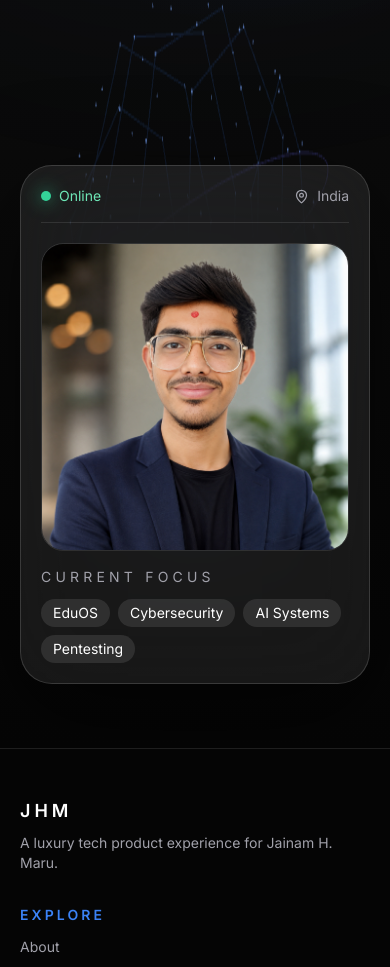
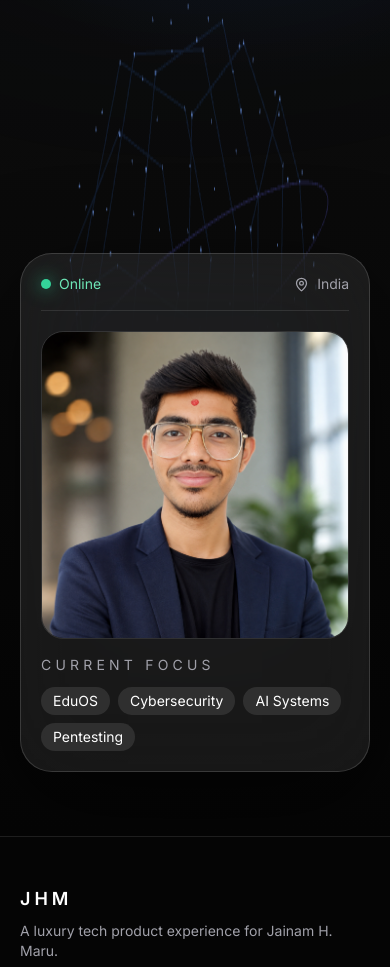
Before and after one commit to Dev9269/portfolio, a React (Vite) app: page / in a window 390 px wide. Shown: the part 831-1798 px from the top of the page. Built offline with nearby package versions, Linux system fonts and the light colour scheme.

Commit message:
fix profile card overlap on mobile: mt-6 instead of -mt-16

```diff
--- a/src/components/Hero.jsx
+++ b/src/components/Hero.jsx
@@ -176,7 +176,7 @@ export default function Hero() {
               mouseX.set(0);
               mouseY.set(0);
             }}
-            className="relative -mt-16 w-full rounded-[2rem] border border-white/15 bg-white/[0.075] p-5 shadow-[0_30px_100px_rgba(0,0,0,0.55)] backdrop-blur-2xl md:absolute md:bottom-4 md:right-0 md:mt-0 md:w-[360px]"
+            className="relative mt-6 w-full rounded-[2rem] border border-white/15 bg-white/[0.075] p-5 shadow-[0_30px_100px_rgba(0,0,0,0.55)] backdrop-blur-2xl md:absolute md:bottom-4 md:right-0 md:mt-0 md:w-[360px]"
           >
             <div className="flex items-center justify-between border-b border-white/10 pb-4">
               <div className="flex items-center gap-2 text-sm text-emerald-300"><span className="h-2.5 w-2.5 rounded-full bg-emerald-400 shadow-[0_0_18px_rgba(52,211,153,0.9)]" /> {profile.status}</div>
```
